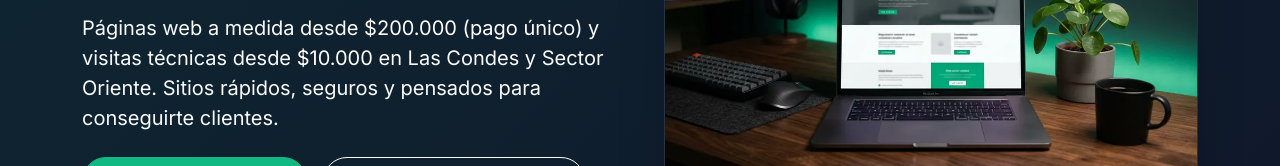
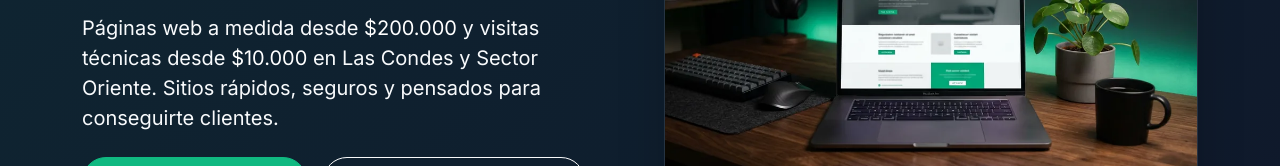
Before and after one commit to JoseIgnacio2020/portafolio-2026, a website built with Vite: page index.html in a window 1280 px wide. Shown: the part 447-613 px from the top of the page. Built offline with nearby package versions, Linux system fonts and the light colour scheme; files whose address does not match are found by name.

Commit message:
fix: update pricing display for web development services for clarity

```diff
--- a/index.html
+++ b/index.html
@@ -310,7 +310,7 @@
               </h1>
               <p class="lead text-secondary mb-4">
                 Páginas web a medida desde
-                <strong class="text-white">$200.000 (pago único)</strong> y
+                <strong class="text-white">$200.000</strong> y
                 visitas técnicas desde
                 <strong class="text-white">$10.000</strong> en Las Condes y
                 Sector Oriente. Sitios rápidos, seguros y pensados para
```
